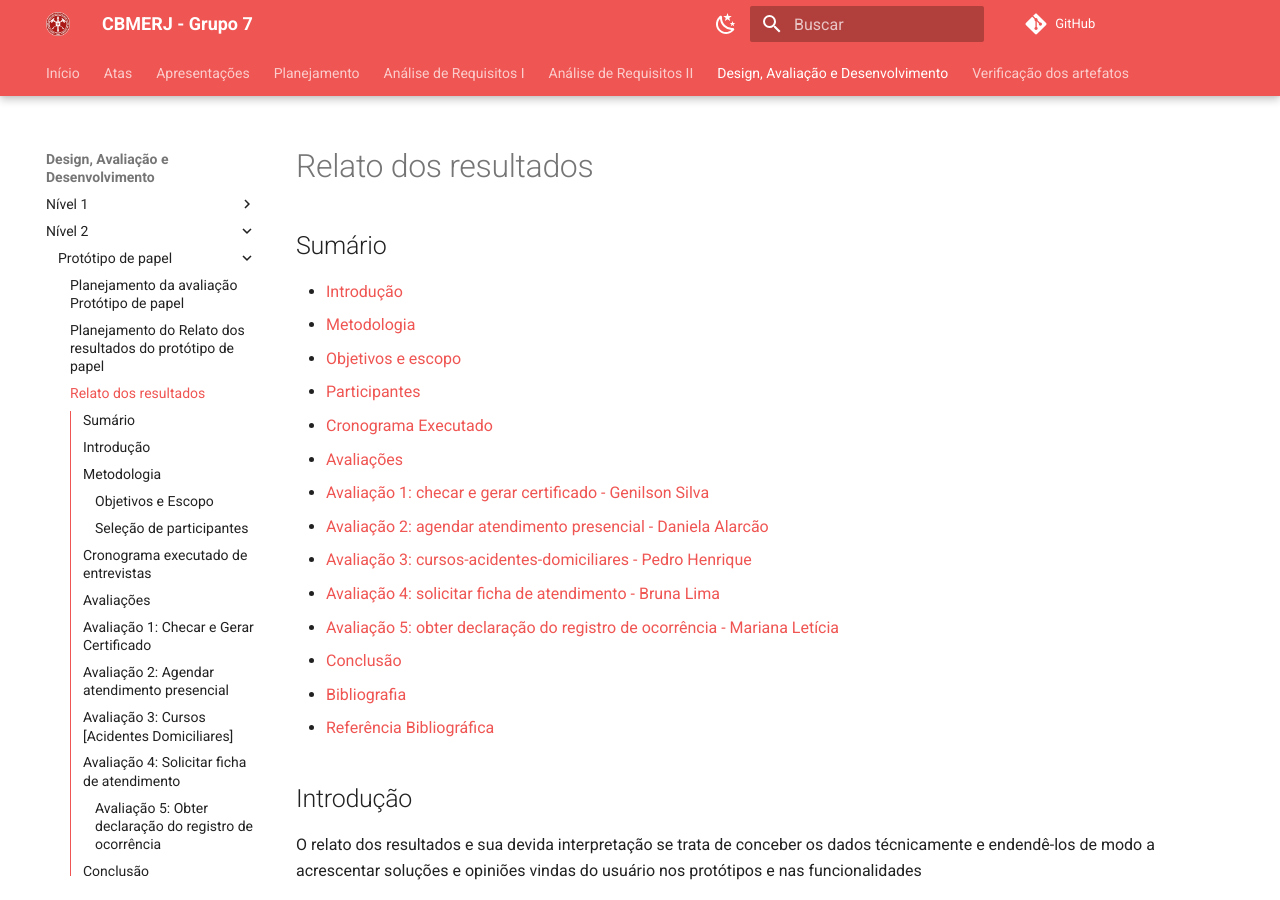
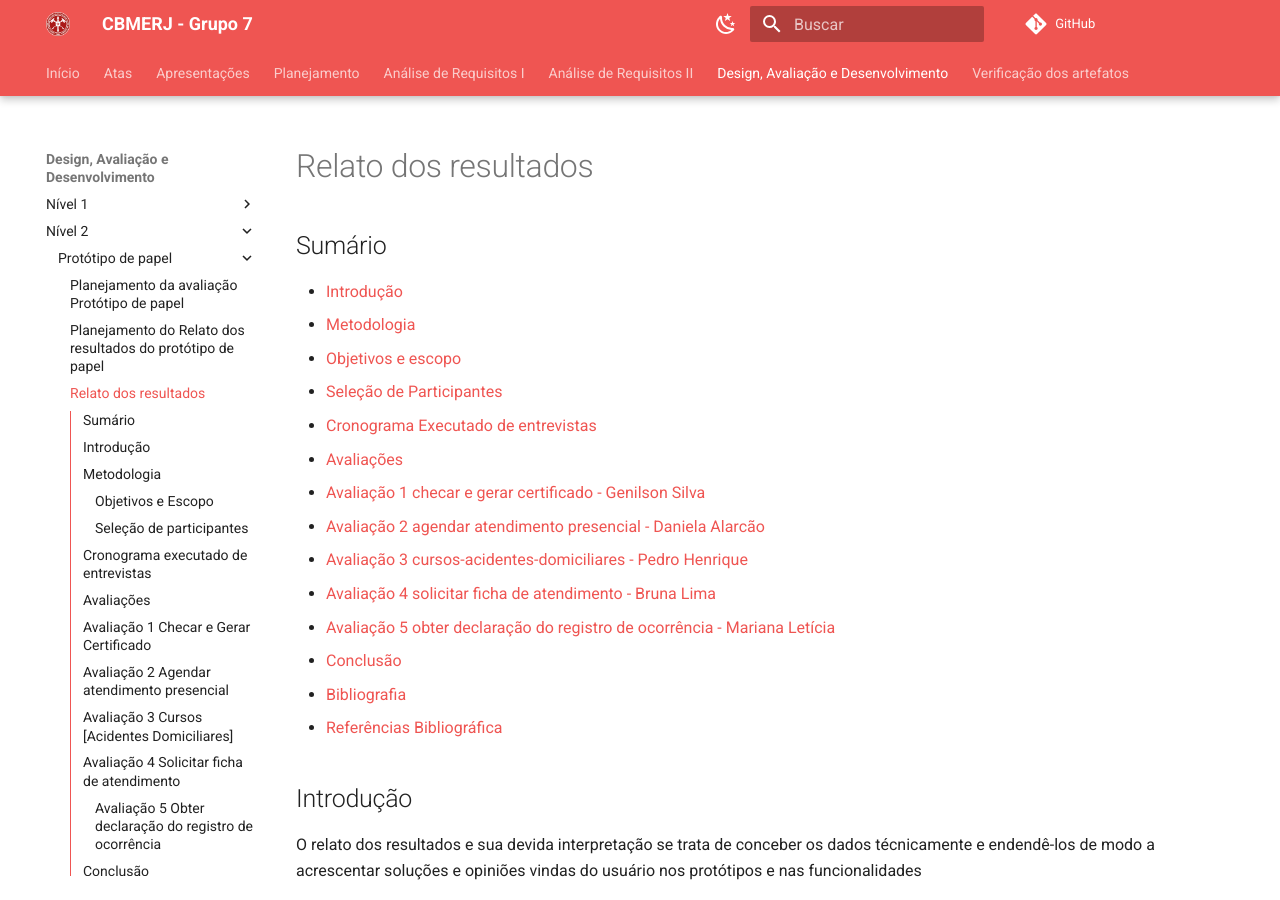
Before and after one commit to Interacao-Humano-Computador/2024.1-CBMERJ, an MkDocs documentation site: the page built from docs/design_avaliacao_desenvolvimento/nivel_2/prototipo_papel/relato_resultados.md, in a window 1280 px wide and 900 px high. Built offline with MkDocs 1.6.1 and Material for MkDocs 9.7.7, drawn with Linux system fonts in a browser that asks for light colours; comment, search, counter and statistics services are not loaded; some of the changed text lies outside the part shown.

Commit message:
corrigindo sumário 4

```diff
--- a/docs/design_avaliacao_desenvolvimento/nivel_2/prototipo_papel/relato_resultados.md
+++ b/docs/design_avaliacao_desenvolvimento/nivel_2/prototipo_papel/relato_resultados.md
@@ -2,17 +2,17 @@
 - [Introdução](#introdução)
 - [Metodologia](#metodologia)
 - [Objetivos e escopo](#objetivos-e-escopo)
-- [Participantes](#participantes)
-- [Cronograma Executado](#cronograma-executado-de-entrevistas)
+- [Seleção de Participantes](#seleção-de-participantes)
+- [Cronograma Executado de entrevistas](#cronograma-executado-de-entrevistas)
 - [Avaliações](#avaliações)
-- [Avaliação 1: checar e gerar certificado - Genilson Silva](#avaliação-1-checar-e-gerar-certificado)
-- [Avaliação 2: agendar atendimento presencial - Daniela Alarcão](#avaliação-2-agendar-atendimento-presencial)
-- [Avaliação 3: cursos-acidentes-domiciliares - Pedro Henrique](#avaliação-3-cursos-acidentes-domiciliares)
-- [Avaliação 4: solicitar ficha de atendimento - Bruna Lima](#avaliação-4-solicitar-ficha-de-atendimento)
-- [Avaliação 5: obter declaração do registro de ocorrência - Mariana Letícia](#avaliação-5-obter-declaração-do-registro-de-ocorrência)
+- [Avaliação 1 checar e gerar certificado - Genilson Silva](##avaliação-1-checar-e-gerar-certificado)
+- [Avaliação 2 agendar atendimento presencial - Daniela Alarcão](##avaliação-2-agendar-atendimento-presencial)
+- [Avaliação 3 cursos-acidentes-domiciliares - Pedro Henrique](##avaliação-3-cursos-acidentes-domiciliares)
+- [Avaliação 4 solicitar ficha de atendimento - Bruna Lima](##avaliação-4-solicitar-ficha-de-atendimento)
+- [Avaliação 5 obter declaração do registro de ocorrência - Mariana Letícia](##avaliação-5-obter-declaração-do-registro-de-ocorrência)
 - [Conclusão](#conclusão)
 - [Bibliografia](#bibliografia)
-- [Referência Bibliográfica](#referências-bibliográficas)
+- [Referências Bibliográfica](#referências-bibliográficas)
 
 ## Introdução
 O relato dos resultados e sua devida interpretação se trata de conceber os dados técnicamente e endendê-los de modo a acrescentar soluções e opiniões vindas do usuário nos protótipos e nas funcionalidades
@@ -133,7 +133,7 @@ As perguntas e respostas representando a coleta de dados da entrevista 1 estão
 
   -->
 
-## Avaliação 1: Checar e Gerar Certificado
+## Avaliação 1 Checar e Gerar Certificado
 
 <center>
 
@@ -185,7 +185,7 @@ Fonte: [Genilson Junior](https://github.com/GenilsonJrs).
     - Foi sugerido a alteração de local ou do ícone de acessibilidade, pois causou estranhamento e confusão ao usuário e diminuir o excesso de informações em uma só página, buscando dividir em outros subtópicos ou outros setores.
 
 
-## Avaliação 2: Agendar atendimento presencial
+## Avaliação 2 Agendar atendimento presencial
 
 <center>
 
@@ -234,7 +234,7 @@ Fonte: [Daniela Alarcão](https://github.com/danialarcao).
 - **Sugestões de melhoria:**
     - Não foram sugeridas melhorias por parte do entrevistado.
 
-## Avaliação 3: Cursos [Acidentes Domiciliares]
+## Avaliação 3 Cursos [Acidentes Domiciliares]
 
 <center>
 
@@ -283,7 +283,7 @@ Fonte: [Pedro Henrique](https://github.com/PedroHhenriq).
 - **Sugestões de melhoria:**
     - Conforme, pode ser analisado, o entrevistado acredita que o processo esteja adequado e claro o suficiente para seu entendimento e, desta forma, não foram levantadas nenhuma sugestão de melhoria por sua parte.
 
-## Avaliação 4: Solicitar ficha de atendimento
+## Avaliação 4 Solicitar ficha de atendimento
 
 A [Bruna Lima](https://github.com/libruna) foi a responsável por conduzir a avaliação, enquanto a [Mariana Letícia](https://github.com/Marianannn) desempenhou o papel de avaliadora observadora. Durante o processo, seguimos o roteiro de avaliação detalhado no planejamento, que consistiu em:
 
@@ -341,7 +341,7 @@ Fonte: [Bruna Lima](https://github.com/libruna) e [Mariana Letícia](https://git
     - Diminuir a quantidade de abas abertas durante o processo;
     - Melhorar a descrição dos textos apresentados.
 
-### Avaliação 5: Obter declaração do registro de ocorrência
+### Avaliação 5 Obter declaração do registro de ocorrência
 <center>
 
 <iframe width="560" height="315" src="https://www.youtube.com/embed/oX4NRj08Tw4?si=BIasjqBgEyaurU3b&amp;start=590" title="YouTube video player" frameborder="0" allow="accelerometer; autoplay; clipboard-write; encrypted-media; gyroscope; picture-in-picture; web-share" referrerpolicy="strict-origin-when-cross-origin" allowfullscreen></iframe>
```
